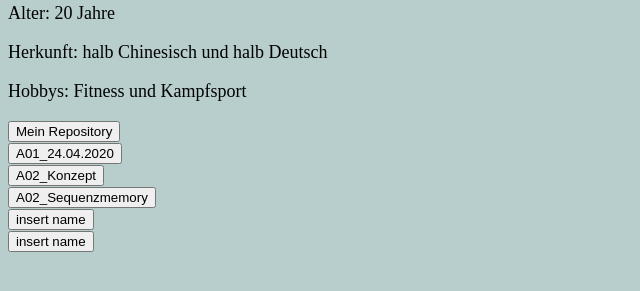
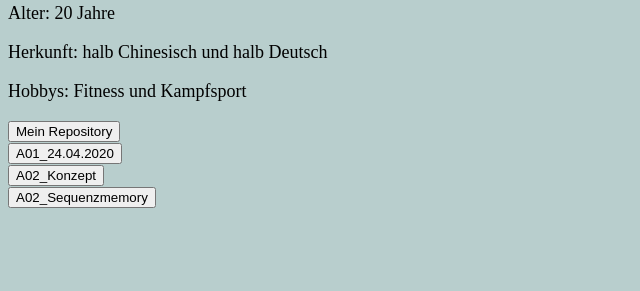
Before and after one commit to yeniayeb/EIA2, a plain HTML site: page portfolio/steckbrief.htm in a window 1280 px wide. Shown: the part 87-378 px from the top of the page, without its empty margins (0-640 px from the left). Drawn offline with Linux system fonts and the light colour scheme.

Commit message:
Update steckbrief.htm

```diff
--- a/portfolio/steckbrief.htm
+++ b/portfolio/steckbrief.htm
@@ -23,8 +23,8 @@ body {
 	 <a href="https://github.com/elenajenny/EIA2/blob/master/L01_Prep/Aufgaben.pdf" target="_blank"> <button>A01_24.04.2020</button></a> <br>
 	 <a href="https://elenajenny.github.io/EIA2/L02_Memory/Aufgabe2_Sequenzmemory_Konzept.pdf" target="_blank"> <button> A02_Konzept </button></a> <br>
 	 <a href="https://elenajenny.github.io/EIA2/L02_Memory/index.html" target="_blank"> <button>A02_Sequenzmemory</button></a> <br>
-	 <a href=" insert link " target="_blank"> <button> insert name </button></a> <br>
-	 <a href=" insert link " target="_blank"> <button> insert name </button></a> <br>
+<!-- 	 <a href=" insert link " target="_blank"> <button> insert name </button></a> <br>
+	 <a href=" insert link " target="_blank"> <button> insert name </button></a> <br> -->
 
     </p>
 </body>
```
